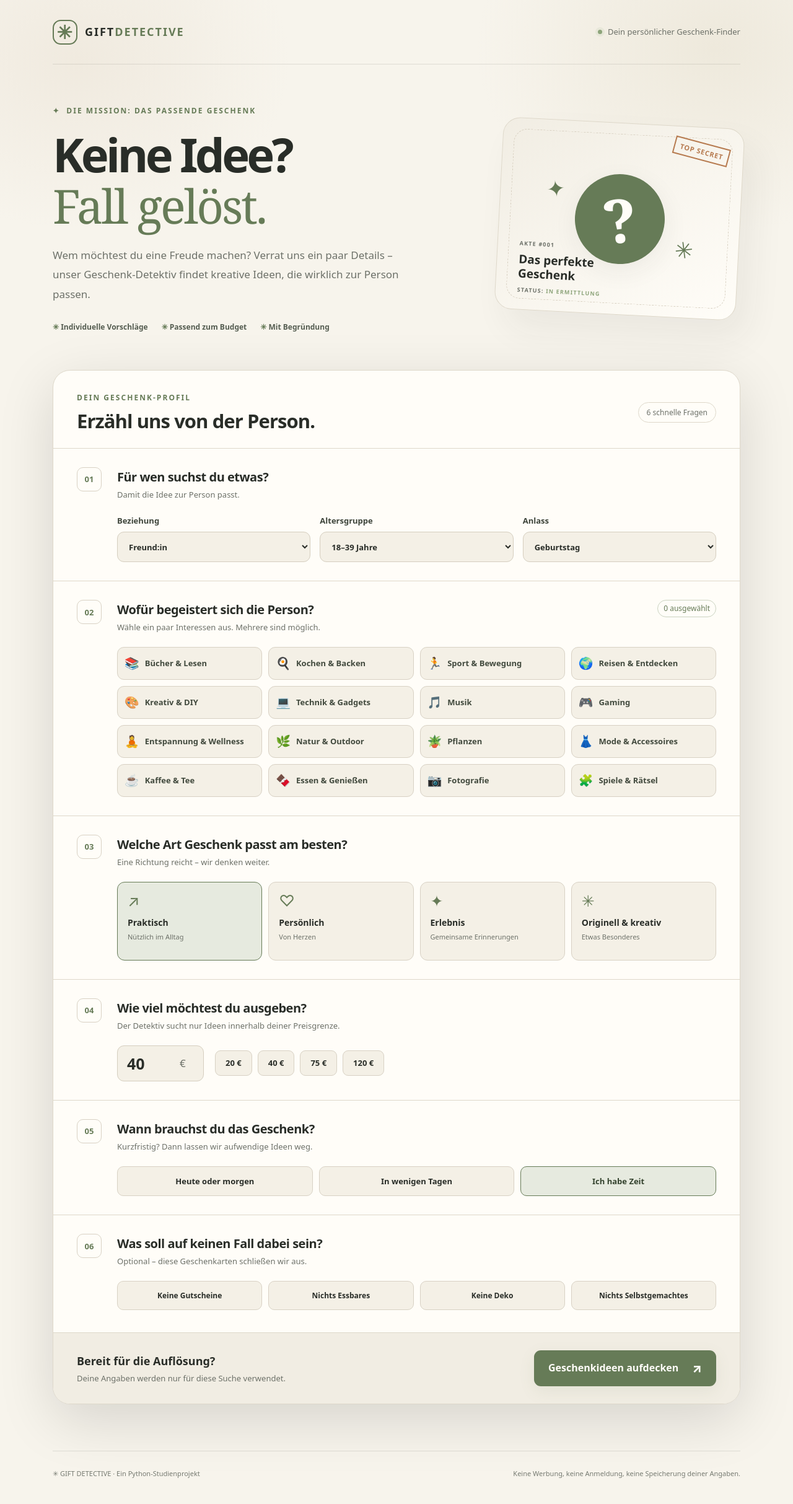
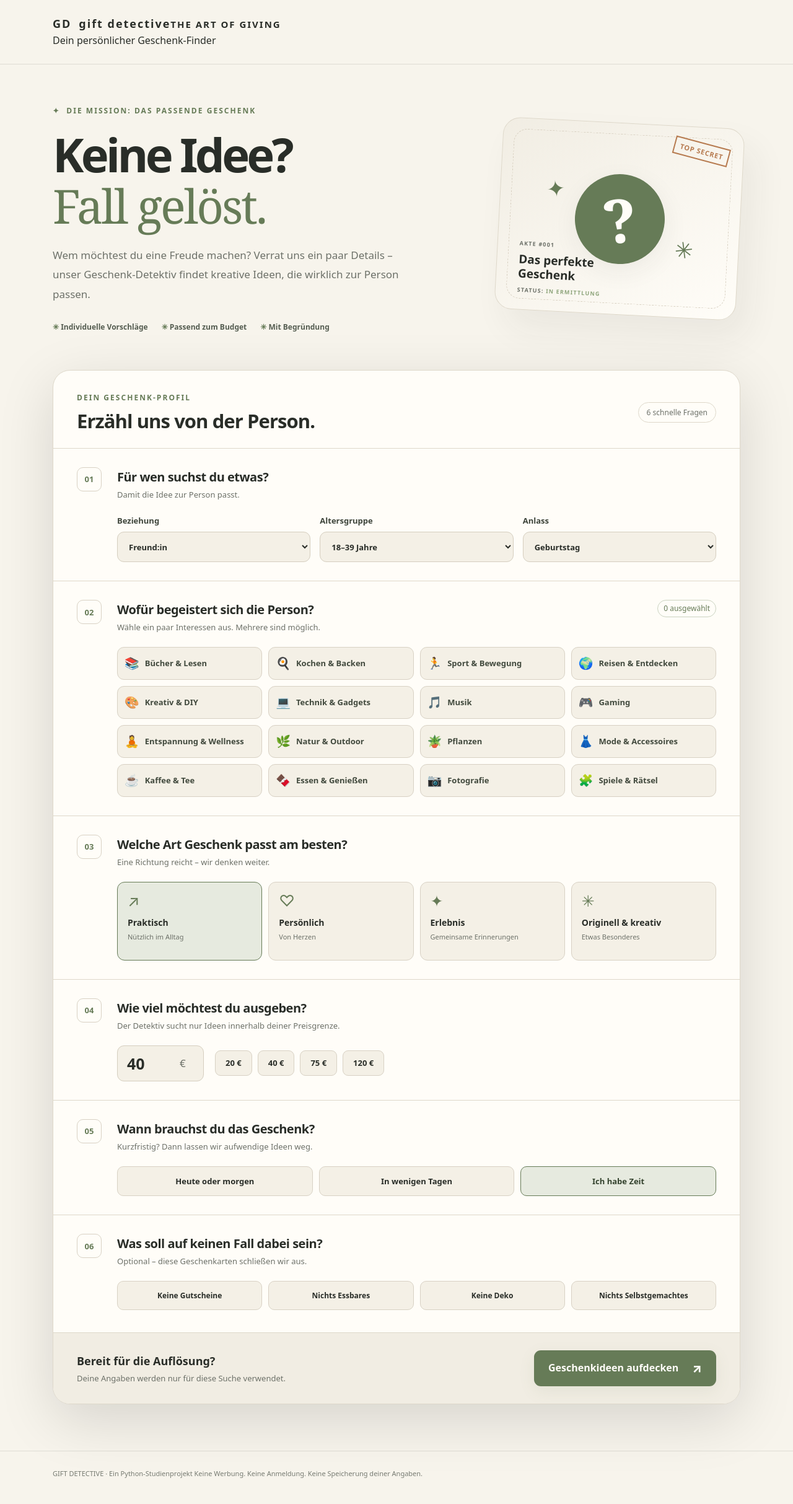
Before and after one commit to b7b4568b98-crypto/Python-Projekt, a Flask app: page / in a window 1280 px wide. Shown: the whole page at 62% size. Run offline with Flask 3, Linux system fonts and the light colour scheme.

Commit message:
Redesign site-wide header and page shell

```diff
--- a/templates/base.html
+++ b/templates/base.html
@@ -3,25 +3,31 @@
 <head>
   <meta charset="UTF-8">
   <meta name="viewport" content="width=device-width, initial-scale=1">
-  <meta name="theme-color" content="#f7f4ec">
+  <meta name="theme-color" content="#f5f1e8">
   <meta name="description" content="Gift Detective findet durch deine Angaben durchdachte Geschenkideen – ohne endlose Suche.">
   <title>{% block title %}Gift Detective – Geschenkideen, die passen{% endblock %}</title>
+  <link rel="preconnect" href="https://fonts.googleapis.com">
+  <link rel="preconnect" href="https://fonts.gstatic.com" crossorigin>
+  <link href="https://fonts.googleapis.com/css2?family=DM+Sans:wght@400;500;600;700;800&family=Playfair+Display:wght@500;600;700&display=swap" rel="stylesheet">
   <link rel="stylesheet" href="{{ url_for('static', filename='style.css') }}">
   <script src="{{ url_for('static', filename='app.js') }}" defer></script>
 </head>
 <body>
-  <div class="backdrop" aria-hidden="true"></div>
-  <header class="site-header wrap">
-    <a class="brand" href="{{ url_for('home') }}" aria-label="Gift Detective – Startseite">
-      <span class="brand-icon" aria-hidden="true">✳</span>
-      <span>GIFT<span class="brand-accent">DETECTIVE</span></span>
-    </a>
-    <span class="header-chip"><span class="chip-dot"></span> Dein persönlicher Geschenk-Finder</span>
+  <header class="site-header">
+    <div class="header-inner wrap">
+      <a class="brand" href="{{ url_for('home') }}" aria-label="Gift Detective – Startseite">
+        <span class="brand-mark" aria-hidden="true">G<span>D</span></span>
+        <span class="brand-name">gift detective<small>THE ART OF GIVING</small></span>
+      </a>
+      <div class="header-right"><span class="online-indicator"></span><span>Dein persönlicher Geschenk-Finder</span></div>
+    </div>
   </header>
   <main class="wrap">{% block content %}{% endblock %}</main>
-  <footer class="footer wrap">
-    <span>✳ GIFT DETECTIVE · Ein Python-Studienprojekt</span>
-    <span>Keine Werbung, keine Anmeldung, keine Speicherung deiner Angaben.</span>
+  <footer class="footer">
+    <div class="wrap footer-inner">
+      <span class="footer-brand">GIFT DETECTIVE <span>·</span> Ein Python-Studienprojekt</span>
+      <span>Keine Werbung. Keine Anmeldung. Keine Speicherung deiner Angaben.</span>
+    </div>
   </footer>
 </body>
 </html>
```
